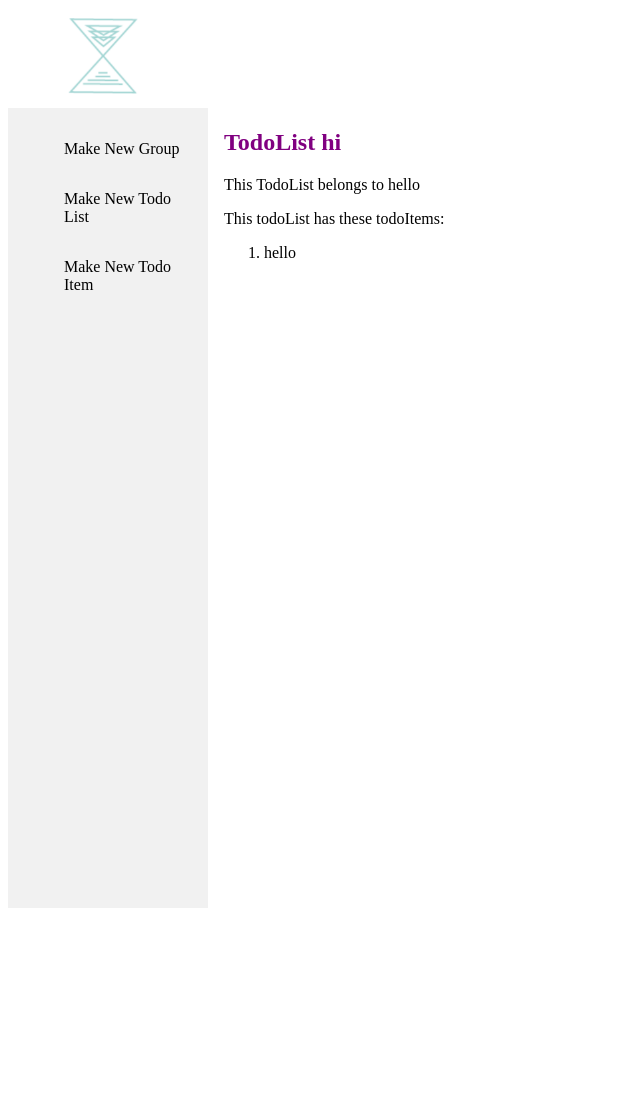
After one commit to hyunlee1999/CalendarApp, a Django app: template calendarSite/calendarApp/templates/todoListDetail.html in a window 1280 px wide. The commit adds this page. Shown: the whole page, without its empty margins (0-640 px from the left). Run offline with Django 3.2, Linux system fonts and the light colour scheme; the template is opened without the code that fills it: values that come from a table or form of the project are taken from there, others are empty; data comes from the database, SQL or seed files in the repository.

Commit message:
Details View for TodoLists

```diff
--- a/calendarSite/calendarApp/static/calendarApp/style.css
+++ b/calendarSite/calendarApp/static/calendarApp/style.css
@@ -1,9 +1,5 @@
 h1 {
     font-weight: bold;
-}
-
-p {
-    color:red;
 }
 
 h2 {
--- a/calendarSite/calendarApp/templates/makeNewTodoList.html
+++ b/calendarSite/calendarApp/templates/makeNewTodoList.html
@@ -3,7 +3,6 @@
 {% block content %}
 <div class="content">
     <h2>Make New TodoList</h2>
-    <p>Still Need to code the logic to save it to the database</p>
     <form action="makeNewTodoList" method="post">
         {% csrf_token %}
         {{ form }}
--- /dev/null
+++ b/calendarSite/calendarApp/templates/todoListDetail.html
@@ -0,0 +1,19 @@
+{% extends "base_generic.html" %}
+
+{% block content %}
+<div class="content">
+    <h2>TodoList <span>{{ todoList.name }}<span></h2>
+        <p>This TodoList belongs to <span> {{ group.name }}</span></p>
+        {% if todoItems %}
+        <p>This todoList has these todoItems:</p>
+        <ol>
+            {% for todoItem in todoItems %}
+            <li>{{ todoItem.name }}</li>
+            {% endfor %}
+        </ol>
+
+        {% else %}
+        <p>There is no todoItems for this todoLists</p>
+        {% endif %}
+</div>
+{% endblock %}
--- a/calendarSite/calendarApp/urls.py
+++ b/calendarSite/calendarApp/urls.py
@@ -8,4 +8,6 @@ urlpatterns = [
     path("makeNewTodoList", views.makeNewTodoList, name="makeNewTodoList"),
     path("makeNewTodoItem", views.makeNewTodoItem, name="makeNewTodoItem"),
     path("<str:group>/", views.groupDetail, name="groupDetail"),
+    path("<str:group>/<str:todoList>/", views.todoListDetail, name="todoListDetail"),
+
 ]
```
Also changed, not shown: calendarSite/calendarApp/templates/groupDetail.html (+11 -0 lines), calendarSite/calendarApp/views.py (+8 -1 lines).
